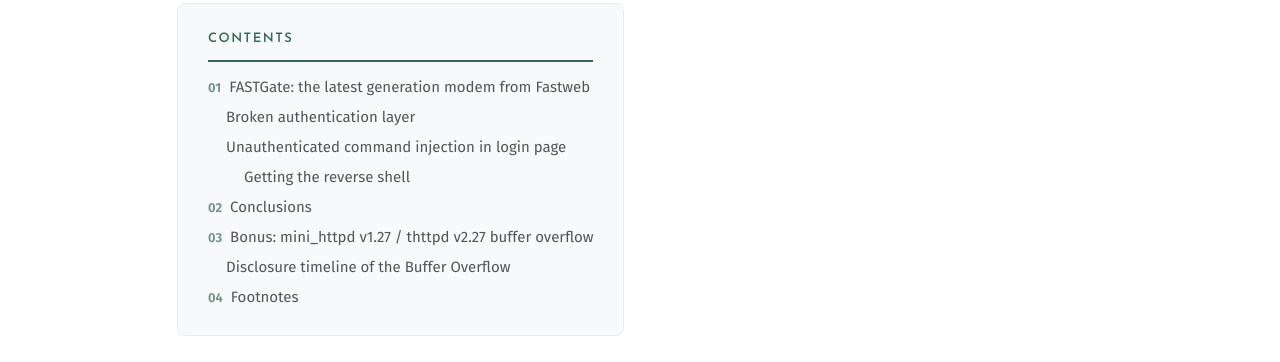
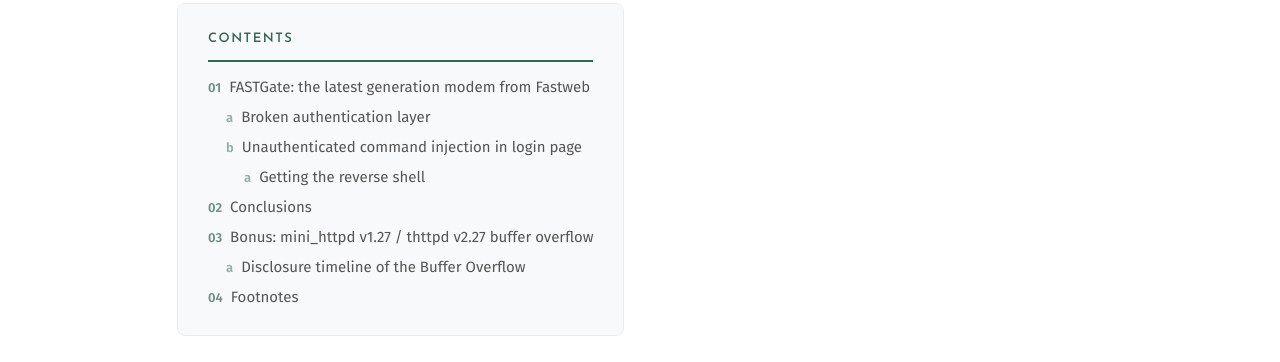
Before and after one commit to santoru/insecurity, a Jekyll site: the page built from _posts/2018-10-13-hacking-into-a-fastgate-router.markdown, in a window 1280 px wide and 1400 px high, scrolled down 679 px. Shown: the part 150-512 px from the top of the window. Built offline with Jekyll 4.4.1, drawn with Linux system fonts in a browser that asks for light colours.

Commit message:
Add nested TOC indexes: numbers for headers, letters for sub-headers

```diff
--- a/css/style.css
+++ b/css/style.css
@@ -122,6 +122,7 @@
   list-style: none;
   padding-left: 1.2em;
   margin-top: 0;
+  counter-reset: toc-sub;
 }
 #markdown-toc > li { counter-increment: toc; }
 #markdown-toc > li::before {
@@ -132,6 +133,15 @@
   margin-right: 8px;
   opacity: 0.7;
 }
+#markdown-toc ul > li { counter-increment: toc-sub; }
+#markdown-toc ul > li::before {
+  content: counter(toc-sub, lower-alpha);
+  color: #306951;
+  font-weight: 600;
+  font-size: 13px;
+  margin-right: 8px;
+  opacity: 0.5;
+}
 
 /* Footer */
 .footer-nav li { padding: 10px; }
```
